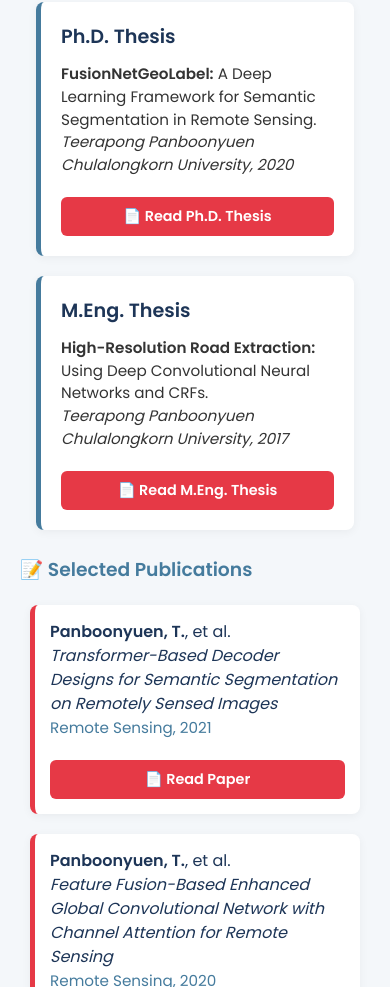
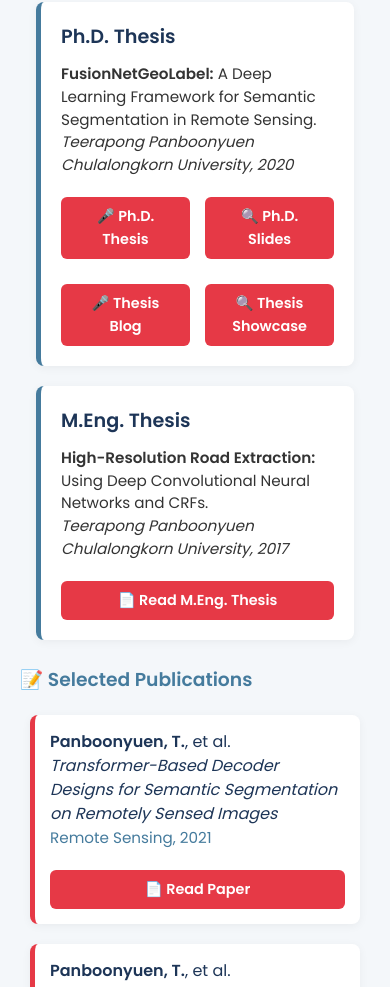
Before and after one commit to kaopanboonyuen/FusionNetGeoLabel, a plain HTML site: page index.html in a window 390 px wide. Shown: the part 1499-2486 px from the top of the page. Drawn offline with Linux system fonts and the light colour scheme.

Commit message:
🎓✨ Add Ph.D. research showcase section to website

```diff
--- a/index.html
+++ b/index.html
@@ -354,6 +354,19 @@ header h1 {
 }
 
 
+.button-row {
+    display: flex;
+    flex-wrap: wrap;
+    gap: 15px;
+}
+
+.button-row .button {
+    flex: 1 1 45%; /* Ensures buttons are responsive */
+    text-align: center;
+}
+
+
+
 }
 
 
@@ -386,6 +399,7 @@ header h1 {
     </p>
 </section>
 
+
 <section>
     <h2>🎓 Academic Journey & Scholarships</h2>
     <p>
@@ -413,7 +427,25 @@ header h1 {
                 <em>Teerapong Panboonyuen</em><br>
                 <em>Chulalongkorn University, 2020</em>
             </p>
-        <a class="button" href="https://digital.car.chula.ac.th/chulaetd/8534/" target="_blank" rel="noopener">📄 Read Ph.D. Thesis</a>
+            <!-- <a class="button" href="https://digital.car.chula.ac.th/chulaetd/8534/" target="_blank" rel="noopener">📄 Read Ph.D. Thesis</a> -->
+
+            <div class="button-row">
+                <a class="button" href="https://digital.car.chula.ac.th/chulaetd/8534/" target="_blank" rel="noopener">🎤 Ph.D. Thesis</a>
+                <a class="button" href="https://kaopanboonyuen.github.io/files/panboonyuen_phd_defense_2020.pdf" target="_blank" rel="noopener">🔍 Ph.D. Slides</a>
+                <a class="button" href="https://kaopanboonyuen.github.io/talk/ph.d.-thesis-defense/" target="_blank" rel="noopener">🎤 Thesis Blog</a>
+                <a class="button" href="https://kaopanboonyuen.github.io/FusionNetGeoLabel/" target="_blank" rel="noopener">🔍 Thesis Showcase</a>
+            </div>
+<!--
+            <div class="button-row">
+                <a class="button" href="https://kaopanboonyuen.github.io/talk/ph.d.-thesis-defense/" target="_blank" rel="noopener">🎤 Thesis Blog</a>
+                <a class="button" href="https://kaopanboonyuen.github.io/FusionNetGeoLabel/" target="_blank" rel="noopener">🔍 Thesis Showcase</a>
+            </div> -->
+
+
+
+            <!-- <div class="button-row">
+                <a class="button" href="https://kaopanboonyuen.github.io/files/panboonyuen_phd_defense_2020.pdf" target="_blank" rel="noopener">📑 Thesis Slides</a>
+            </div> -->
         </div>
 
         <div class="thesis-card">
@@ -428,10 +460,8 @@ header h1 {
 
     </div>
 
-
     <h3>📝 Selected Publications</h3>
     <div class="publication-list">
-
 
         <div class="publication">
             <p class="pub-title">
@@ -471,11 +501,11 @@ header h1 {
 
     </div>
 
-
     <p>
         My research contributes to the advancement of intelligent systems in geospatial analysis — supporting smart cities, environmental monitoring, disaster response, and geospatial intelligence with more robust and accurate semantic segmentation models.
     </p>
 </section>
+
 
 
 
```
Lines whose indentation alone changed are shown as unchanged.
